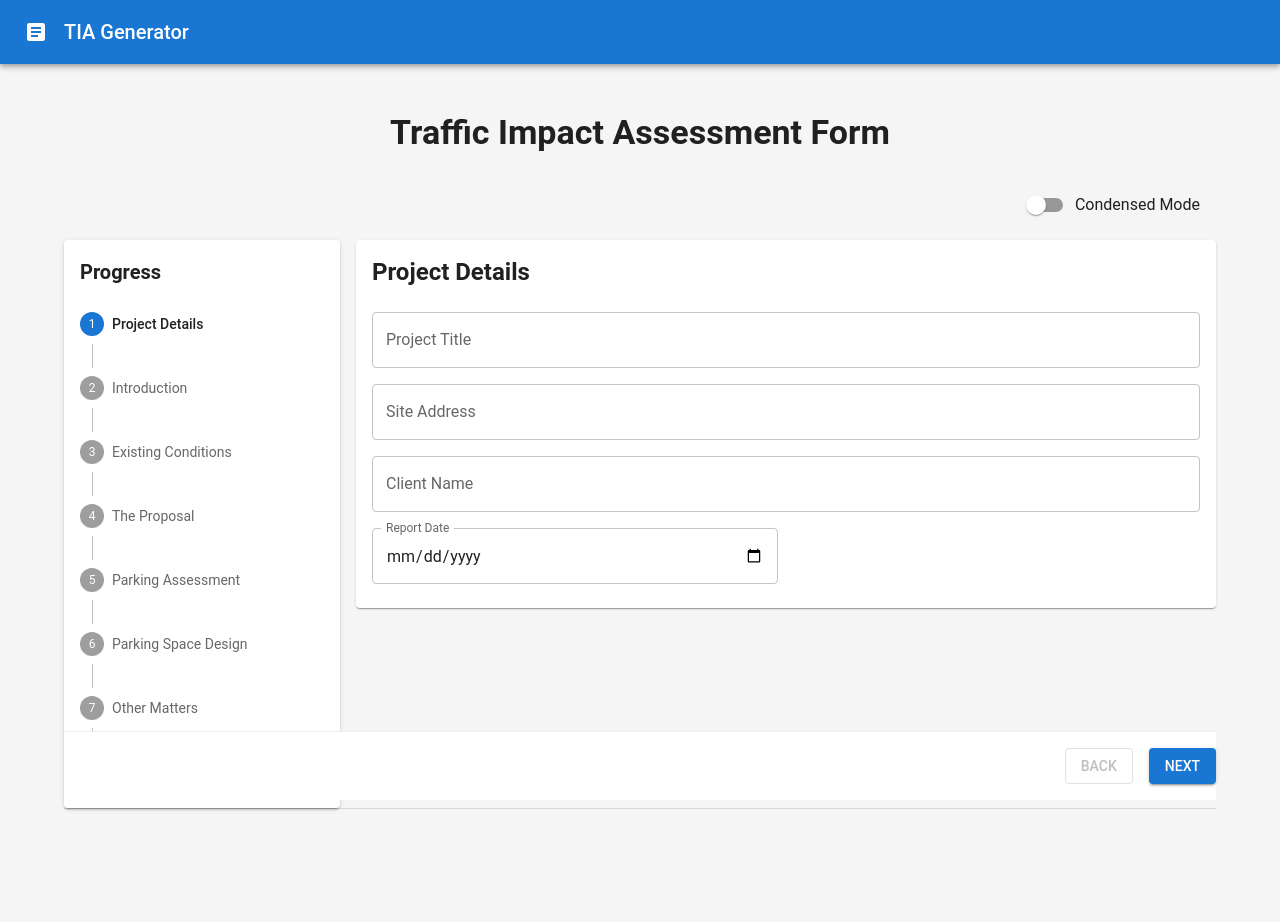
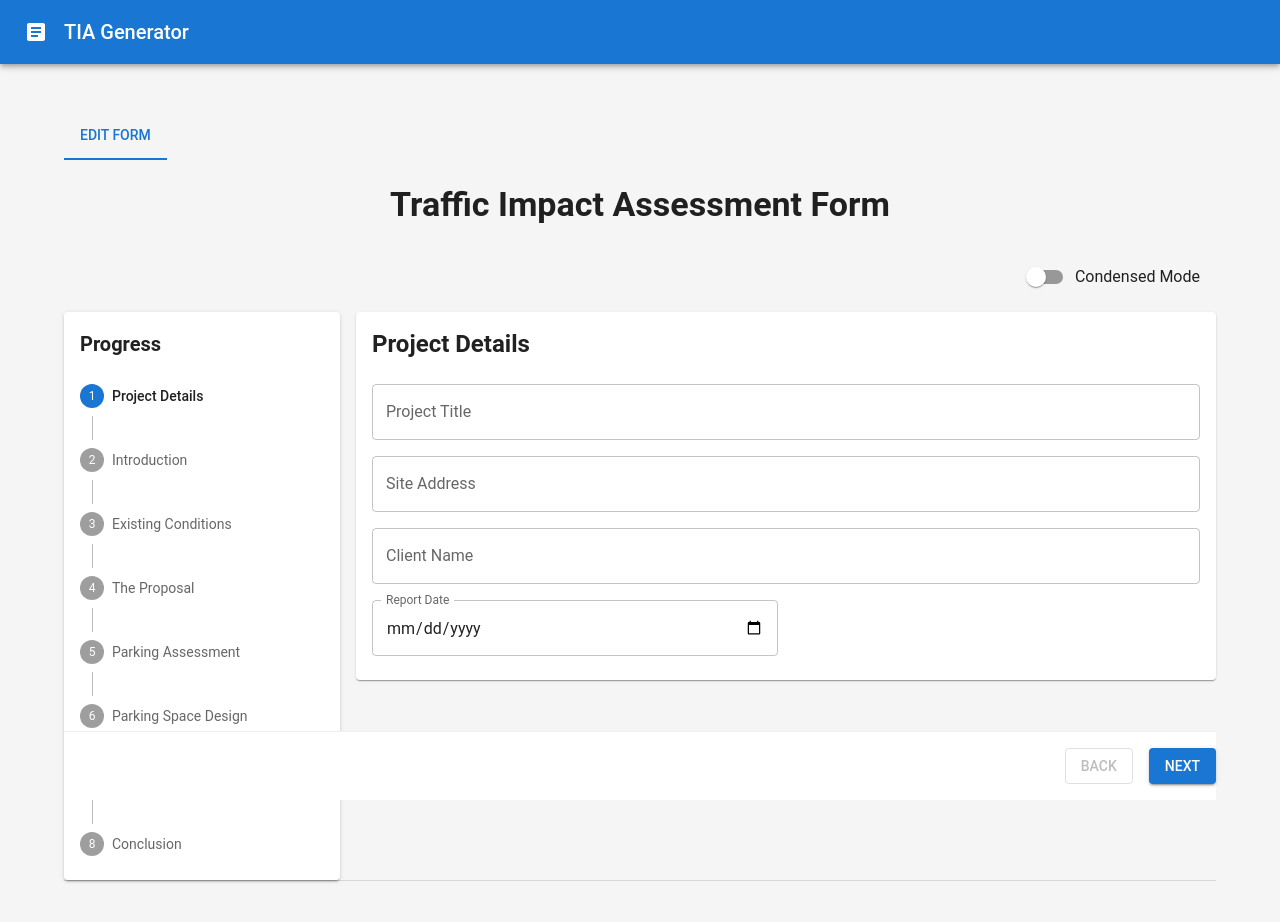
Before and after one commit to lachlandurra/tia-generator, a React (Create React App) app in the folder frontend/: page / in a window 1280 px wide. Shown: the top 922 px of the page. Built offline with nearby package versions, Linux system fonts and the light colour scheme.

Commit message:
adding tabs for multiple report navigation

```diff
--- a/frontend/src/App.js
+++ b/frontend/src/App.js
@@ -8,6 +8,7 @@ import Loader from './components/Loader';
 import Alert from '@mui/material/Alert';
 import { createTheme, ThemeProvider } from '@mui/material/styles';
 import CssBaseline from '@mui/material/CssBaseline';
+import { Tabs, Tab, Box, Button } from '@mui/material';
 
 const theme = createTheme({
   palette: {
@@ -41,9 +42,14 @@ function App() {
   };
 
   const [formData, setFormData] = useState(initialFormData);
-  const [tiaReport, setTiaReport] = useState('');
+  const [tiaReportHistory, setTiaReportHistory] = useState([]); // store all generated reports
   const [loading, setLoading] = useState(false);
   const [error, setError] = useState('');
+
+  // state to track current tab
+  // 0 = form,
+  // 1..n = report history tabs
+  const [currentTab, setCurrentTab] = useState(0);
 
   const handleChange = (section, field, value) => {
     const updatedFormData = {
@@ -57,7 +63,6 @@ function App() {
   const handleSubmit = async (e) => {
     e.preventDefault();
     setLoading(true);
-    setTiaReport('');
     setError('');
 
     const BACKEND_URL = process.env.REACT_APP_BACKEND_URL;
@@ -69,7 +74,13 @@ function App() {
         { headers: { 'Content-Type': 'application/json' } }
       );
 
-      setTiaReport(response.data);
+      const newReport = response.data;
+      // Add the new report to history
+      setTiaReportHistory((prevHistory) => [...prevHistory, newReport]);
+
+      // Switch to the newly added report's tab
+      setCurrentTab(tiaReportHistory.length + 1);
+
     } catch (err) {
       console.error('Error generating TIA:', err);
       setError('An error occurred while generating the TIA.');
@@ -78,29 +89,58 @@ function App() {
     }
   };
 
+  const handleTabChange = (event, newValue) => {
+    setCurrentTab(newValue);
+  };
+
   return (
     <ThemeProvider theme={theme}>
       <CssBaseline />
       <div style={{ backgroundColor: '#f5f5f5', minHeight: '100vh' }}>
         <Header />
         <Container maxWidth="lg" sx={{ py: 6 }}>
-          {!tiaReport && (
+          {/* Tabs: one for form, and one for each report */}
+          <Tabs value={currentTab} onChange={handleTabChange} aria-label="TIA Tabs" sx={{ mb: 3 }}>
+            <Tab label="Edit Form" />
+            {tiaReportHistory.map((_, idx) => (
+              <Tab key={idx} label={`Report ${idx + 1}`} />
+            ))}
+          </Tabs>
+
+          {currentTab === 0 && (
+            <>
+              {/* Form View */}
               <TiaForm
                 formData={formData}
                 handleChange={handleChange}
                 handleSubmit={handleSubmit}
                 loading={loading}
               />
-          )}
               {loading && <Loader />}
               {error && (
                 <Alert severity="error" sx={{ mt: 4 }}>
                   {error}
                 </Alert>
               )}
-          {tiaReport && (
-            <TiaReport report={tiaReport} formData={formData} />
+            </>
           )}
+
+          {currentTab > 0 && (
+            <>
+              {/* Report View */}
+              <TiaReport
+                report={tiaReportHistory[currentTab - 1]}
+                formData={formData}
+              />
+              {/* Button to go back to editing form while preserving history */}
+              <Box mt={2} display="flex" justifyContent="flex-start">
+                <Button variant="outlined" color="secondary" onClick={() => setCurrentTab(0)}>
+                  Back to Edit Form
+                </Button>
+              </Box>
+            </>
+          )}
+
         </Container>
       </div>
     </ThemeProvider>
```
Lines whose indentation alone changed are shown as unchanged.
